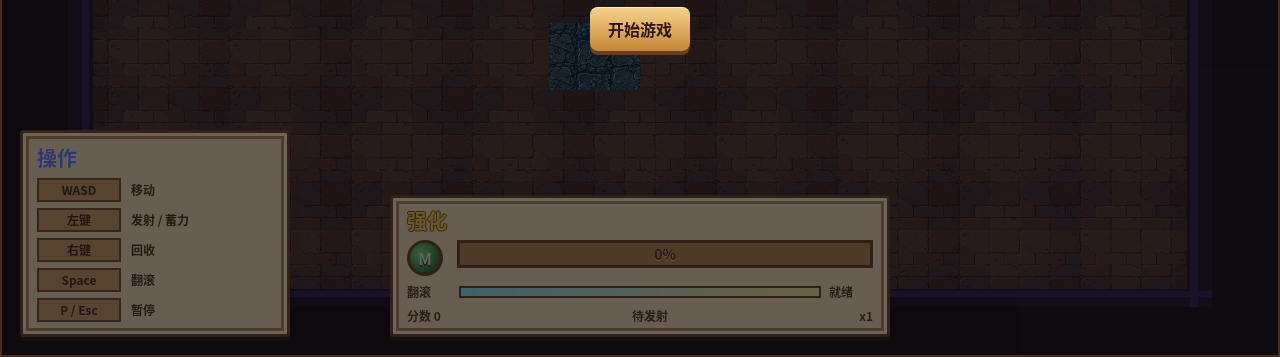
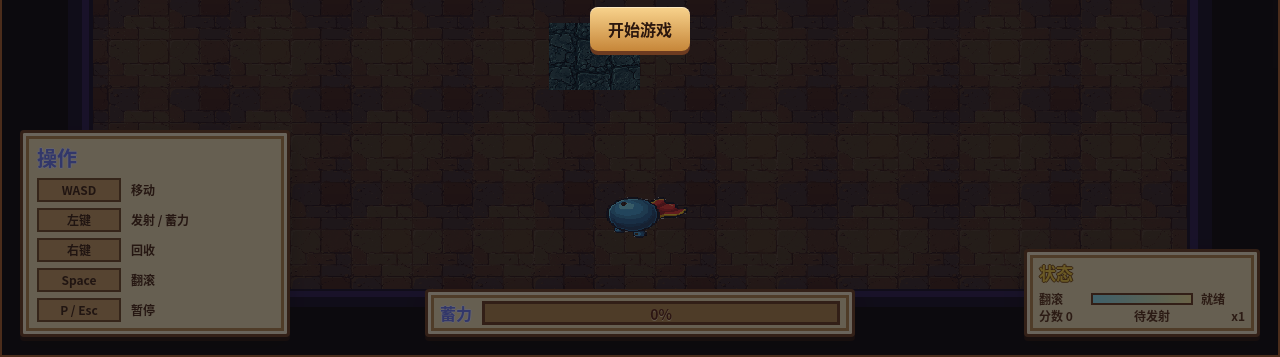
Before and after one commit to shuiliulcl/Cannonball-Relic, a website built with Vite: page index.html in a window 1280 px wide. Shown: the part 443-800 px from the top of the page. Built offline with nearby package versions, Linux system fonts and the light colour scheme.

Commit message:
Refine combat HUD layout

```diff
--- a/index.html
+++ b/index.html
@@ -46,13 +46,8 @@
             </div>
           </div>
 
-          <div class="buff-panel">
-            <span class="panel-title">强化</span>
-            <div class="buff-icon">M</div>
-            <div class="buff-meter">
-              <div id="chargeFill" class="charge-fill"></div>
-              <strong id="charge">0%</strong>
-            </div>
+          <div class="combat-panel">
+            <span class="panel-title">状态</span>
             <div class="dash-meter">
               <span>翻滚</span>
               <div class="dash-track"><div id="dashFill" class="dash-fill"></div></div>
@@ -62,6 +57,14 @@
               <span>分数 <strong id="score">0</strong></span>
               <span id="marbleState">待发射</span>
               <span id="damageScale">x1</span>
+            </div>
+          </div>
+
+          <div class="charge-panel">
+            <span class="charge-label">蓄力</span>
+            <div class="buff-meter">
+              <div id="chargeFill" class="charge-fill"></div>
+              <strong id="charge">0%</strong>
             </div>
           </div>
         </section>
--- a/src/styles.css
+++ b/src/styles.css
@@ -80,9 +80,14 @@ button:focus-visible {
 }
 
 .stage-shell.modal-open .controls-panel,
-.stage-shell.modal-open .buff-panel {
+.stage-shell.modal-open .combat-panel,
+.stage-shell.modal-open .charge-panel {
   opacity: 0;
   transform: translateY(18px);
+}
+
+.stage-shell.modal-open .charge-panel {
+  transform: translate(-50%, 18px);
 }
 
 .stage-shell.modal-open .game-hud {
@@ -92,7 +97,8 @@ button:focus-visible {
 .hp-panel,
 .progress-panel,
 .controls-panel,
-.buff-panel {
+.combat-panel,
+.charge-panel {
   position: absolute;
   border: 3px solid #6f4326;
   border-radius: 4px;
@@ -286,24 +292,18 @@ button:focus-visible {
   text-shadow: none;
 }
 
-.buff-panel {
-  left: 50%;
+.combat-panel {
+  right: 18px;
   bottom: 18px;
-  width: min(500px, 40vw);
-  min-height: 78px;
-  transform: translateX(-50%);
-  display: grid;
-  grid-template-columns: 40px minmax(0, 1fr);
-  grid-template-rows: auto auto auto;
-  gap: 7px 10px;
-  padding: 10px 14px;
+  width: 236px;
+  padding: 10px 12px;
   transition: opacity 160ms ease, transform 160ms ease;
 }
 
-.buff-panel .panel-title {
-  grid-column: 1 / -1;
-  margin: 0;
+.combat-panel .panel-title {
+  margin-bottom: 7px;
   color: #ffd84a;
+  font-size: 17px;
   text-shadow:
     1px 0 #7e5119,
     -1px 0 #7e5119,
@@ -311,15 +311,33 @@ button:focus-visible {
     0 -1px #7e5119;
 }
 
-.buff-icon {
+.charge-panel {
+  left: 50%;
+  bottom: 18px;
+  width: min(430px, 42vw);
+  min-height: 48px;
+  transform: translateX(-50%);
   display: grid;
-  place-items: center;
-  width: 36px;
-  height: 36px;
-  border: 3px solid #6b3f25;
-  border-radius: 50%;
-  background: radial-gradient(circle at 35% 35%, #7ee98e, #27793e 70%);
-  color: #e6ffd5;
+  grid-template-columns: auto minmax(0, 1fr);
+  align-items: center;
+  gap: 10px;
+  padding: 8px 12px;
+  transition: opacity 160ms ease, transform 160ms ease;
+}
+
+.charge-label {
+  color: #6b7eff;
+  font-size: 16px;
+  line-height: 1;
+  text-shadow:
+    1px 0 #eef0ff,
+    -1px 0 #eef0ff,
+    0 1px #eef0ff,
+    0 -1px #eef0ff;
+}
+
+.charge-panel .buff-meter {
+  height: 24px;
 }
 
 .buff-meter {
@@ -660,19 +678,28 @@ button:focus-visible {
     width: calc(100vw - 24px);
   }
 
-  .controls-panel,
-  .buff-panel {
+  .controls-panel {
+    left: 12px;
+    bottom: 84px;
+    width: min(270px, calc(100vw - 24px));
+  }
+
+  .combat-panel {
+    top: 132px;
+    right: 12px;
+    bottom: auto;
+    width: min(220px, calc(100vw - 24px));
+  }
+
+  .charge-panel {
+    left: 12px;
+    bottom: 12px;
     width: calc(100vw - 24px);
-    left: 12px;
     transform: none;
   }
 
-  .controls-panel {
-    bottom: 126px;
-  }
-
-  .buff-panel {
-    bottom: 12px;
+  .stage-shell.modal-open .charge-panel {
+    transform: translateY(18px);
   }
 
   .upgrade-choices {
@@ -693,7 +720,7 @@ button:focus-visible {
 
 @media (max-height: 620px) {
   .controls-panel,
-  .buff-panel {
+  .combat-panel {
     display: none;
   }
 
```
